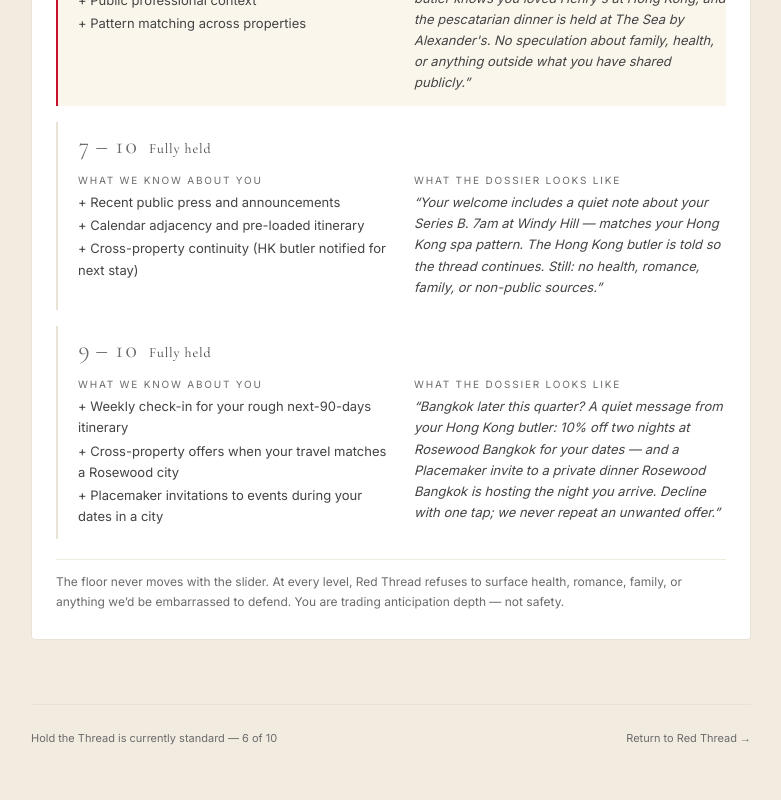
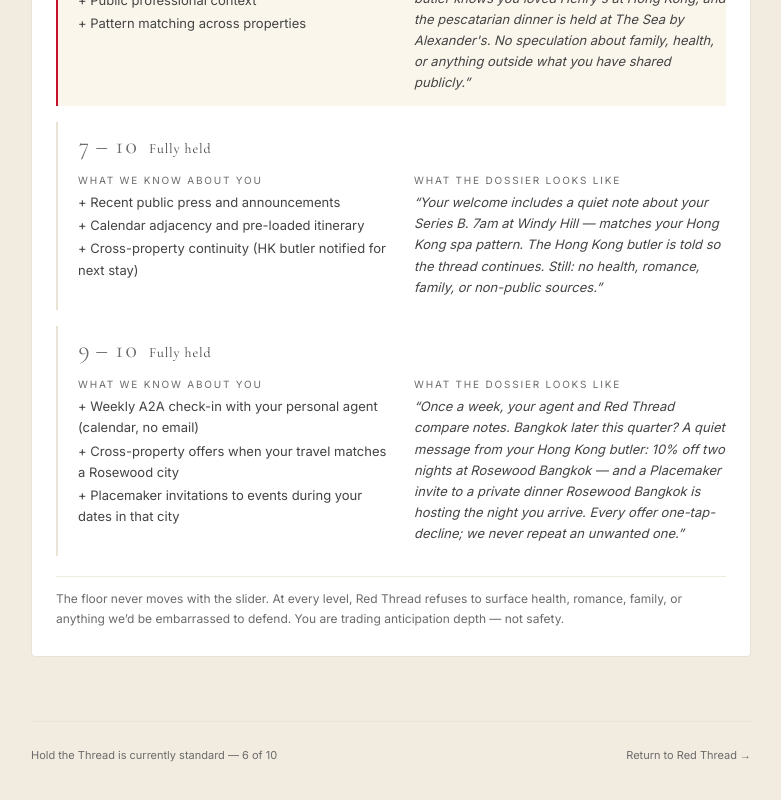
Before and after one commit to benikigai/redthread, a Next.js app: page /profile in a window 1280 px wide. Shown: the part 1270-2070 px from the top of the page, without its empty margins (249-1030 px from the left). Built offline with nearby package versions, Linux system fonts and the light colour scheme.

Commit message:
matrix: 9-10 row mentions weekly A2A check-in explicitly (rejected on prior push)

```diff
--- a/src/components/CapabilityMatrix.tsx
+++ b/src/components/CapabilityMatrix.tsx
@@ -49,12 +49,12 @@
     band: "full",
     range: "9 – 10",
     whatWeKnow: [
-      "+ Weekly check-in for your rough next-90-days itinerary",
+      "+ Weekly A2A check-in with your personal agent (calendar, no email)",
       "+ Cross-property offers when your travel matches a Rosewood city",
-      "+ Placemaker invitations to events during your dates in a city",
+      "+ Placemaker invitations to events during your dates in that city",
     ],
     whatYouSee:
-      "Bangkok later this quarter? A quiet message from your Hong Kong butler: 10% off two nights at Rosewood Bangkok for your dates — and a Placemaker invite to a private dinner Rosewood Bangkok is hosting the night you arrive. Decline with one tap; we never repeat an unwanted offer.",
+      "Once a week, your agent and Red Thread compare notes. Bangkok later this quarter? A quiet message from your Hong Kong butler: 10% off two nights at Rosewood Bangkok — and a Placemaker invite to a private dinner Rosewood Bangkok is hosting the night you arrive. Every offer one-tap-decline; we never repeat an unwanted one.",
   },
 ];
 
```
